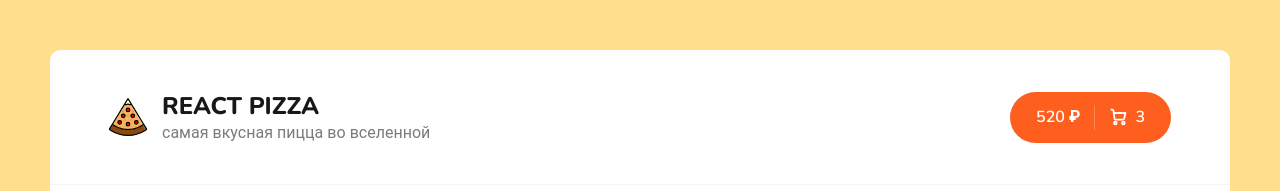
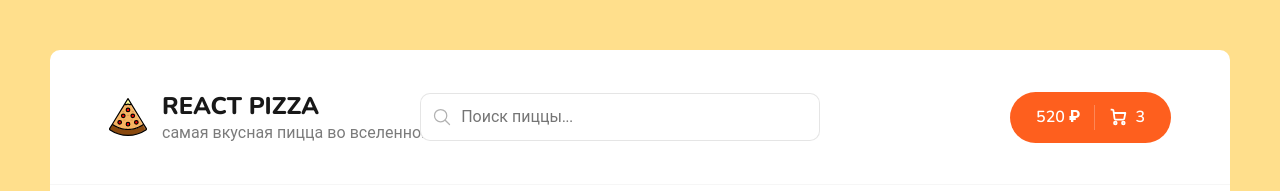
Before and after one commit to RabotaemActivno/react-pizza, a React (Create React App) app: page / in a window 1280 px wide. Shown: the top 191 px of the page. Built offline with nearby package versions, Linux system fonts and the light colour scheme; no server answers; a web font is replaced by a local one.

Commit message:
-Searching

```diff
--- a/src/App.js
+++ b/src/App.js
@@ -4,18 +4,21 @@ import { Home } from './pages/Home';
 import { NotFound } from './pages/NotFound';
 import {Routes, Route } from 'react-router-dom';
 import { Cart } from './pages/Cart';
+import { useState } from 'react';
 
 
 
 function App() {
 
+  const [searchValue, setSearchValue] = useState('')
+
   return (
     <div className="wrapper">
-      <Header />
+      <Header searchValue={searchValue} setSearchValue={setSearchValue}/>
       <div className="content">
         <div className="container">
           <Routes>
-            <Route path='/' element={<Home/>}/>
+            <Route path='/' element={<Home searchValue={searchValue}/>}/>
             <Route path='/cart' element={<Cart/>}/>
             <Route path='*' element={<NotFound/>}/>
           </Routes>
--- a/src/components/Header.jsx
+++ b/src/components/Header.jsx
@@ -1,6 +1,7 @@
 import { Link } from "react-router-dom"
+import { Search } from "./Search"
 
-export function Header() {
+export function Header({searchValue, setSearchValue}) {
   return (
     <div className="header">
       <div className="container">
@@ -13,6 +14,7 @@ export function Header() {
             </div>
           </div>
         </Link>
+        <Search searchValue={searchValue} setSearchValue={setSearchValue}/>
         <div className="header__cart">
           <Link to="/cart" className="button button--cart">
             <span>520 ₽</span>
--- /dev/null
+++ b/src/components/Search/Serach.module.scss
@@ -0,0 +1,38 @@
+.root {
+    position: relative;
+    left: -100px;
+}
+
+.input {
+    border: 1px solid rgba(0, 0, 0, 0.1);
+    padding: 12px 20px;
+    padding-left: 40px;
+    width: 400px;
+    border-radius: 10px;
+    font-size: 16px;
+
+    &:focus {
+        border: 1px solid rgba(0, 0, 0, 0.3);
+    }
+}
+.icon {
+    width: 20px;
+    height: 20px;
+    opacity: 0.3;
+    position: absolute;
+    left: 12px;
+    top: 14px;
+}
+.close_icon {
+    width: 24px;
+    height: 24px;
+    opacity: 0.3;
+    position: absolute;
+    top: 12px;
+    right: 13px;
+    cursor: pointer;
+    transition: opacity 0.15s ease;
+    &:hover{
+        opacity: 0.8;
+    }
+}
--- /dev/null
+++ b/src/components/Search/index.jsx
@@ -0,0 +1,18 @@
+import React from "react";
+import styles from './Serach.module.scss'
+import { ReactComponent as SearchSVG } from './search_icon.svg'
+import { ReactComponent as CloseSVG } from './close_icon.svg'
+
+export function Search({searchValue, setSearchValue}) {
+    return (
+        <div className={styles.root}>
+            <SearchSVG className={styles.icon}/>
+            <input
+                className={styles.input}
+                placeholder="Поиск пиццы..."
+                value={searchValue}
+                onChange={(e)=>setSearchValue(e.target.value)}/>
+            {searchValue && <CloseSVG onClick={()=>setSearchValue('')} className={styles.close_icon}/>}
+        </div>
+    )
+}
--- a/src/pages/Home.jsx
+++ b/src/pages/Home.jsx
@@ -4,7 +4,7 @@ import { useState, useEffect } from 'react';
 import { PizzaBlock } from '../components/PizzaBlock/PizzaBlock';
 import Skeleton from '../components/PizzaBlock/Skeleton';
 
-export function Home() {
+export function Home({searchValue}) {
 
     const [items, setItems] = useState([])
     const [isLoading, setIsLoading] = useState(true)
@@ -22,17 +22,20 @@ export function Home() {
         const order = sortType.sortProperty.includes('-') ? 'asc' : 'desc'
         const sortBy = sortType.sortProperty.replace('-','')
         const category = categoryId > 0 ? `category=${categoryId}` : ''
+        const search = searchValue ? `&search=${searchValue}` : ''
 
         fetch(`https://648086cff061e6ec4d49700f.mockapi.io/items?${category
-            }&sortBy=${sortBy}&order=${order}`)
+            }&sortBy=${sortBy}&order=${order}${search}`)
             .then(res => res.json())
             .then(json => {
                 setItems(json)
                 setIsLoading(false)
             });
         window.scrollTo(0, 0)
-    }, [categoryId, sortType])
+    }, [categoryId, sortType, searchValue])
 
+    const pizzas = items.map((obj) => <PizzaBlock key={obj.id} {...obj}/>)
+    const skeletons =[...new Array(6)].map((_, i) => <Skeleton key={i} />)
 
     return (
         <div className="container">
@@ -43,8 +46,7 @@ export function Home() {
             <h2 className="content__title">Все пиццы</h2>
             <div className="content__items">
                 {
-                    isLoading ? [...new Array(6)].map((_, i) => <Skeleton key={i} />)
-                        : items.map((obj) => <PizzaBlock key={obj.id} {...obj} />)
+                    isLoading ? skeletons : pizzas
                 }
             </div>
         </div>
```
Also changed, not shown: src/components/Pagination/Pagination.module.scss (added), src/components/Pagination/index.jsx (added), src/components/Search/close_icon.svg (added), src/components/Search/search_icon.svg (added).
